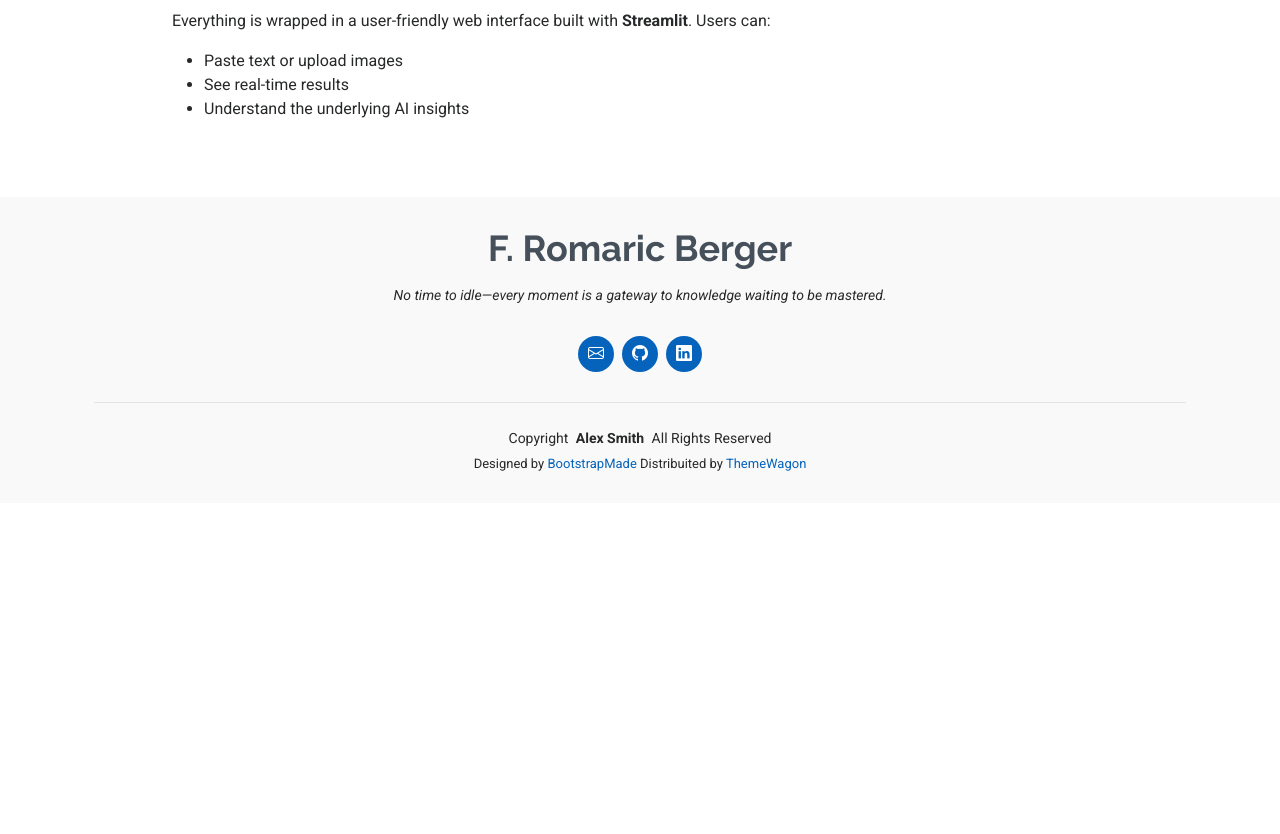
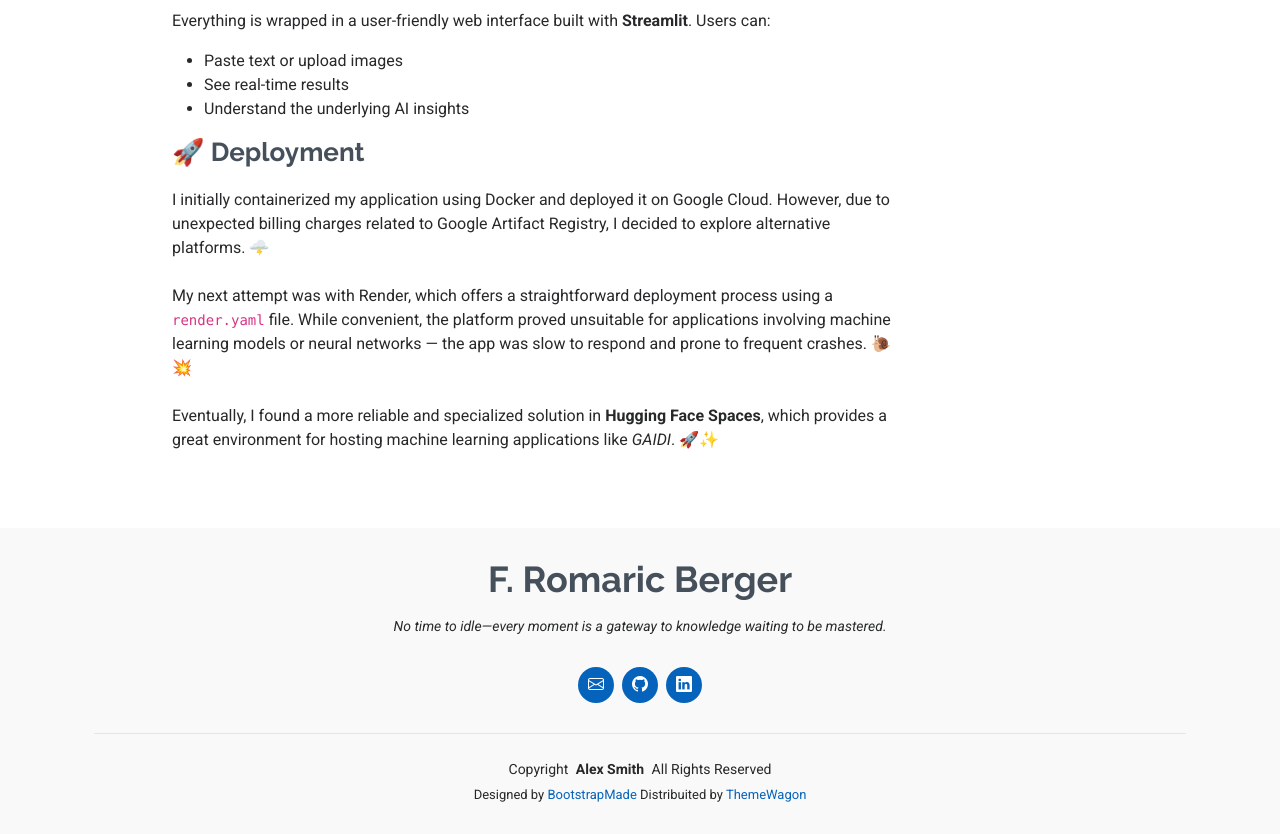
Before and after one commit to Romaric1209/github-portfolio, a plain HTML site: page portfolio-details-gaidi.html in a window 1280 px wide. Shown: the part 2580-3414 px from the top of the page. Before the commit the page ends 3083 px from the top, so only its background shows below. Drawn offline with Linux system fonts and the light colour scheme.

Commit message:
New Favicon + Add details to gaidi

```diff
--- a/portfolio-details-gaidi.html
+++ b/portfolio-details-gaidi.html
@@ -223,7 +223,12 @@
                 <li>See real-time results</li>
                 <li>Understand the underlying AI insights</li>
               </ul>
-
+              <h2>🚀 Deployment</h2>
+              <p>
+                I initially containerized my application using Docker and deployed it on Google Cloud. However, due to unexpected billing charges related to Google Artifact Registry, I decided to explore alternative platforms. 🌩️<br><br>
+                My next attempt was with Render, which offers a straightforward deployment process using a <code>render.yaml</code> file. While convenient, the platform proved unsuitable for applications involving machine learning models or neural networks — the app was slow to respond and prone to frequent crashes. 🐌💥<br><br>
+                Eventually, I found a more reliable and specialized solution in <strong>Hugging Face Spaces</strong>, which provides a great environment for hosting machine learning applications like <em>GAIDI</em>. 🚀✨
+              </p>
             </div>
           </div>
 
```
Also changed, not shown: assets/img/favicon.png.
